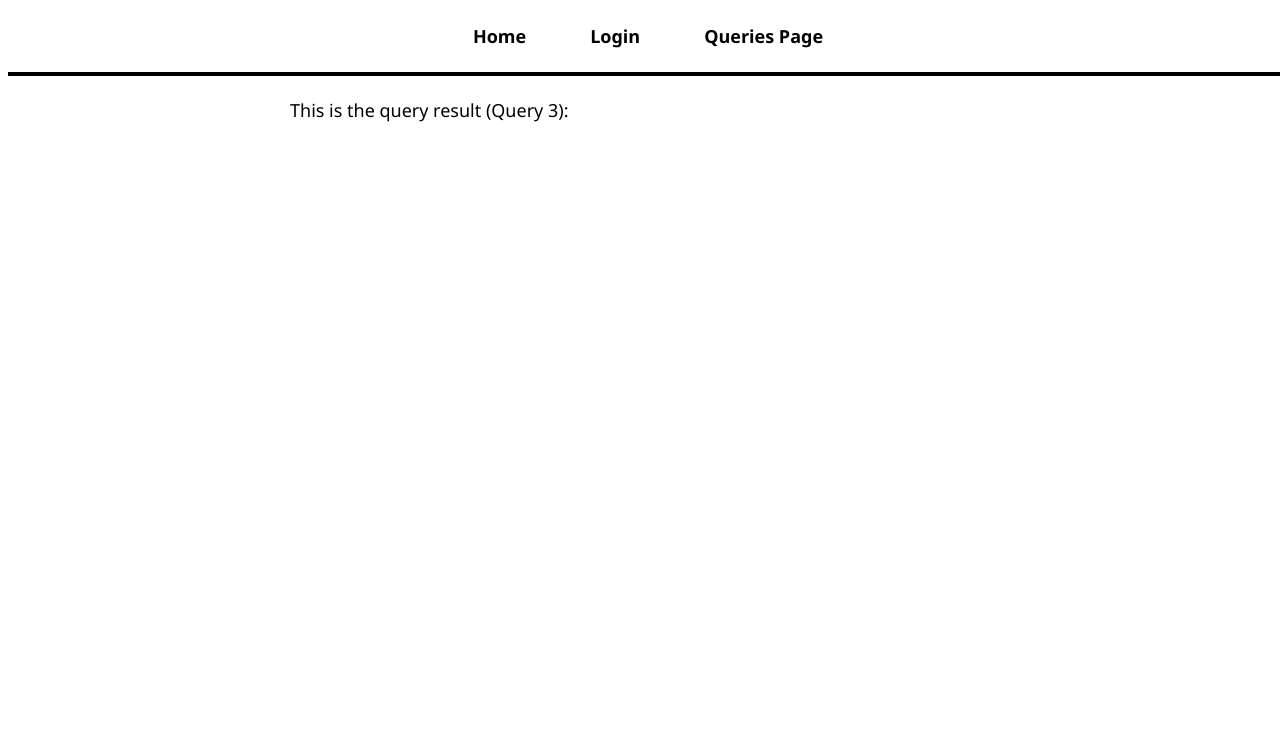
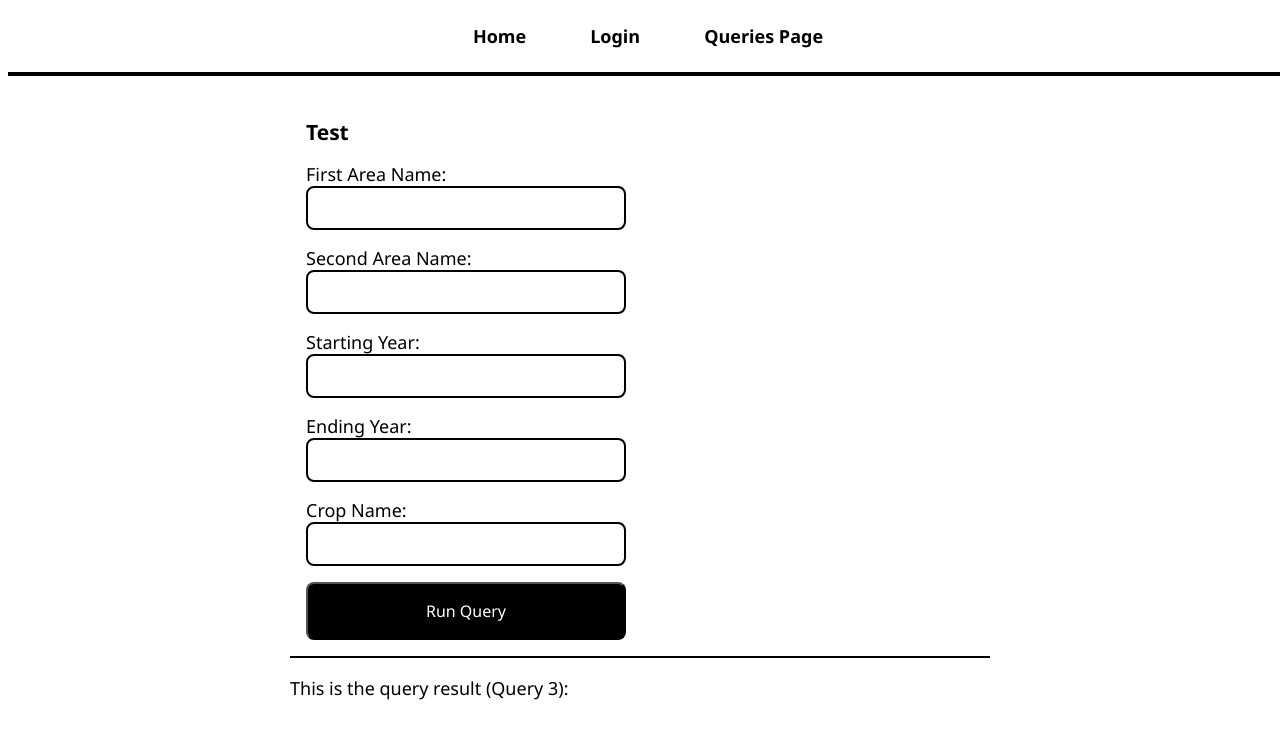
Before and after one commit to GoonerBrian/CIS4301-Group-11, a React (Create React App) app in the folder frontend/: page /queries-page/query3 in a window 1280 px wide. Shown: the top 738 px of the page. Built offline with nearby package versions, Linux system fonts and the light colour scheme; no server answers.

Commit message:
Completed user input form

```diff
--- a/frontend/src/App.css
+++ b/frontend/src/App.css
@@ -67,12 +67,12 @@ body {
     border-bottom: 2px solid black;
   }
 
-  #add-comment-form {
+  #query-input-form {
     border-bottom: 2px solid black;
     padding: 16px;
   }
 
-  #add-comment-form h3 {
+  #query-input-form h3 {
     margin-bottom: 16px;
   }
 
@@ -93,7 +93,7 @@ body {
     background-color: pink;
   }
 
-  #add-comment-form button {
+  #query-input-form button {
     width: 320px;
   }
 
--- a/frontend/src/pages/query3.js
+++ b/frontend/src/pages/query3.js
@@ -1,22 +1,16 @@
-import { useState, useEffect } from 'react';
+import { useState } from 'react';
 import axios from 'axios';
 
 const Query3 = () => {
     const [queryInfo, setQueryInfo] = useState([]);
-    // Gets whatever is following http://localhost:3000/queries-page/
+    const [year1, setYear1] = useState("");
+    const [year2, setYear2] = useState("");
+    const [area1, setArea1] = useState("");
+    const [area2, setArea2] = useState("");
+    const [itemName, setItemName] = useState("");
     const queryId = 'query3';
 
-    const year1 = '1990';
-    const year2 = '1999';
-    const area1 = 'United States of America';
-    const area2 = 'Europe';
-    const itemName = 'Apples';
-
-    // Works       : http://localhost:5000/query3?area1=United+States+of+America&area2=Europe&year1=1990&year2=1999&itemName=Apples
-    // Doesn't work: http://localhost:5000/query3?area1=United+States+of+America&area2=Europe&year1=1990&year2=1999&itemName=Apples
-
-    useEffect(() => {
-        const loadQueryInfo = async () => {
+    const runQuery = async () => {
         const response = await axios.get(
             `http://localhost:5000/${queryId}`,
             {params: {
@@ -26,14 +20,52 @@ const Query3 = () => {
                 year2,
                 itemName
             }});
-            const newQueryInfo = response.data.rows.at(0).at(0);
+        const newQueryInfo = response.data.rows.at(0).at(1);
         setQueryInfo([newQueryInfo]);
     }
-        loadQueryInfo();
-    }, [queryId]);
 
     return (
         <>
+        <div id="query-input-form">
+            <h3>Test</h3>
+            <label>
+                First Area Name:
+                <input
+                    value={area1}
+                    onChange={e => setArea1(e.target.value)}
+                    type="text"
+                />
+            </label>
+            <label>
+                Second Area Name:
+                <input
+                    value={area2}
+                    onChange={e => setArea2(e.target.value)}
+                    type="text" />
+            </label>
+            <label>
+                Starting Year:
+                <input
+                    value={year1}
+                    onChange={e => setYear1(e.target.value)}
+                    type="text" />
+            </label>
+            <label>
+                Ending Year:
+                <input
+                    value={year2}
+                    onChange={e => setYear2(e.target.value)}
+                    type="text" />
+            </label>
+            <label>
+                Crop Name:
+                <input
+                    value={itemName}
+                    onChange={e => setItemName(e.target.value)}
+                    type="text" />
+            </label>
+            <button onClick={runQuery}>Run Query</button>
+        </div>
         <p>This is the query result (Query 3): {queryInfo} </p>
         </>
     );
```
Lines whose indentation alone changed are shown as unchanged.
